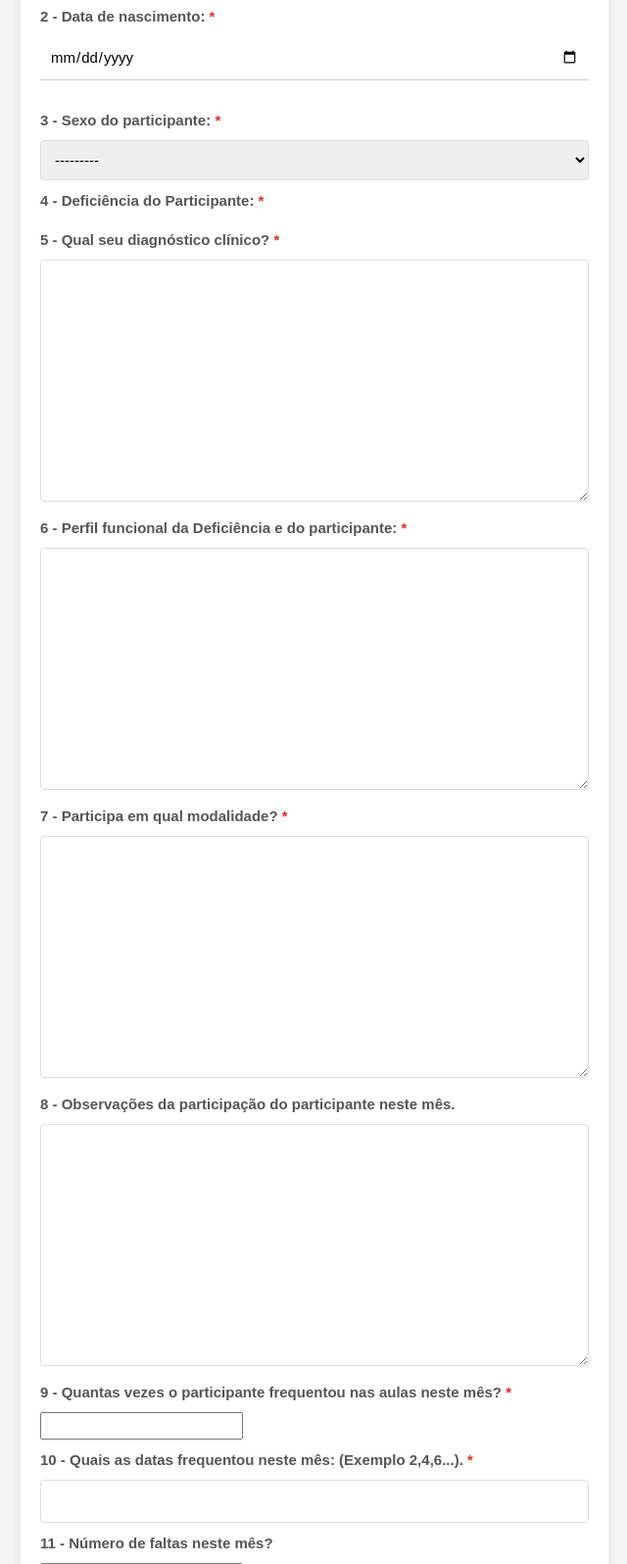
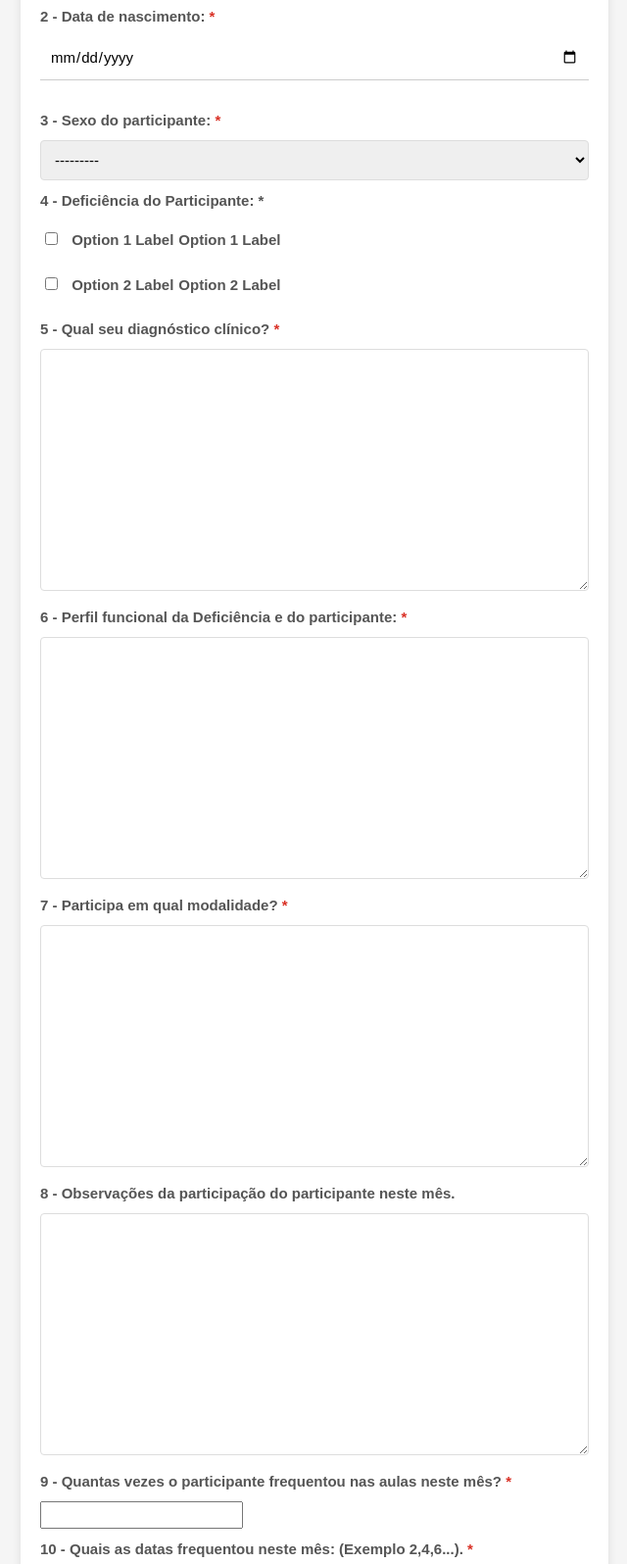
Before and after one commit to LyanRodrigues/Forms, a Django app: template webserver/googleformsintegration/templates/form.html in a window 1280 px wide. Shown: the part 332-1928 px from the top of the page at 98% size, without its empty margins (319-959 px from the left). Run offline with Django 4.2, Linux system fonts and the light colour scheme; the template is opened without the code that fills it: values that come from a table or form of the project are taken from there, others are empty; some libraries are stand-ins or nearby versions.

Commit message:
Add files via upload

```diff
--- a/forms/webserver/googleformsintegration/forms.py
+++ b/forms/webserver/googleformsintegration/forms.py
@@ -1,8 +1,20 @@
 from django import forms
-from .models import ParticipantResponse
-from .models import Disability
+from .models import ParticipantResponse, Disability
 
 class ParticipantResponseForm(forms.ModelForm):
+    PARTICIPANT_DISABILITY_CHOICES = [
+        ('option1', 'Option 1 Label'),
+        ('option2', 'Option 2 Label'),
+        # Add more options as needed
+    ]
+
+    participant_disability = forms.MultipleChoiceField(
+        choices=PARTICIPANT_DISABILITY_CHOICES,
+        widget=forms.CheckboxSelectMultiple,
+        required=True,
+        label='4 - Deficiência do Participante'
+    )
+
     class Meta:
         model = ParticipantResponse
         exclude = []
--- a/forms/webserver/googleformsintegration/templates/form.html
+++ b/forms/webserver/googleformsintegration/templates/form.html
@@ -49,7 +49,7 @@
             padding: 10px;
             margin-bottom: 20px;
             box-sizing: border-box;
-            cursor:text;
+            cursor: text;
         }
 
 
@@ -141,6 +141,19 @@
             /* Adjust the margin as needed */
         }
 
+        /* Customize radio button appearance */
+        .radio-group {
+            display: flex;
+            flex-direction: column;
+        }
+
+        .radio-group input {
+            margin-bottom: 5px;
+        }
+
+        .radio-group label {
+            margin-left: 5px;
+        }
     </style>
 </head>
 
@@ -168,13 +181,29 @@
             {{ form.birth_date }}
 
 
-            <label for="{{ form.gender.id_for_label }}">3 - Sexo do participante:
-                <spam>*</spam>
+            <label for="{{ form.gender.id_for_label }}">3 - Sexo do participante: <spam>*</spam></label>
+            <div class="radio-group">
+                {{ form.gender }}
+            </div>
+
+            <!-- Your other form fields... -->
+
+            <!-- Example checkbox group -->
+            <div class="form-group">
+                <label>4 - Deficiência do Participante: <span>*</span></label>
+                <div class="checkbox-group">
+                    {% for choice in form.participant_disability %}
+                    <div class="form-check">
+                        {{ choice }}
+                        <label class="form-check-label" for="{{ choice.id_for_label }}">
+                            {{ choice.choice_label }}
                         </label>
-            {{ form.gender }}
+                    </div>
+                    {% endfor %}
+                </div>
+            </div>
 
-            <label>4 - Deficiência do Participante: <spam>*</spam></label>
-            {{ form.participant_disability }}
+            <!-- Your other form fields... -->
 
 
 
--- a/forms/webserver/googleformsintegration/views.py
+++ b/forms/webserver/googleformsintegration/views.py
@@ -14,7 +14,7 @@ def form_view(request):
         form = ParticipantResponseForm()
 
     # Set dynamic choices for the disability field
-    form.fields['participant_disability'].choices = ParticipantResponse.PARTICIPANT_DISABILITY_CHOICES
+
 
     return render(request, 'form.html', {'form': form})
 
```
Lines whose indentation alone changed are shown as unchanged.
